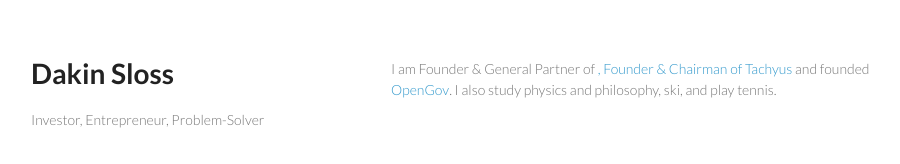
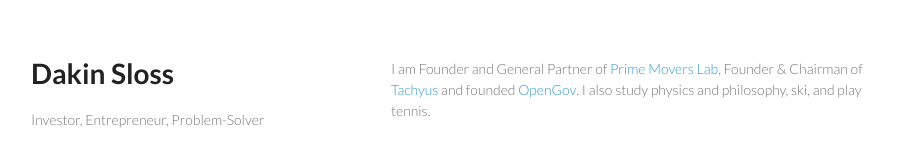
Before and after one commit to dasloss/dakinsloss.github.io, a plain HTML site: page index.html in a window 1280 px wide. Shown: the whole page, without its empty margins (179-1079 px from the left). Drawn offline with Linux system fonts and the light colour scheme.

Commit message:
Update index.html

```diff
--- a/index.html
+++ b/index.html
@@ -19,7 +19,7 @@
         <p>Investor, Entrepreneur, Problem-Solver</p>
       </header>
       <section>
-        <p>I am Founder & General Partner of <a href="http://primemoverslab.com">, Founder & Chairman of <a href="http://tachyus.com">Tachyus</a> and founded <a href="http://opengov.com">OpenGov</a>. I also study physics and philosophy, ski, and play tennis.</p>
+        <p>I am Founder and General Partner of <a href="http://primemoverslab.com">Prime Movers Lab</a>, Founder & Chairman of <a href="http://tachyus.com">Tachyus</a> and founded <a href="http://opengov.com">OpenGov</a>. I also study physics and philosophy, ski, and play tennis.</p>
       </section>
     </div>
     <script src="javascripts/scale.fix.js"></script>
```
